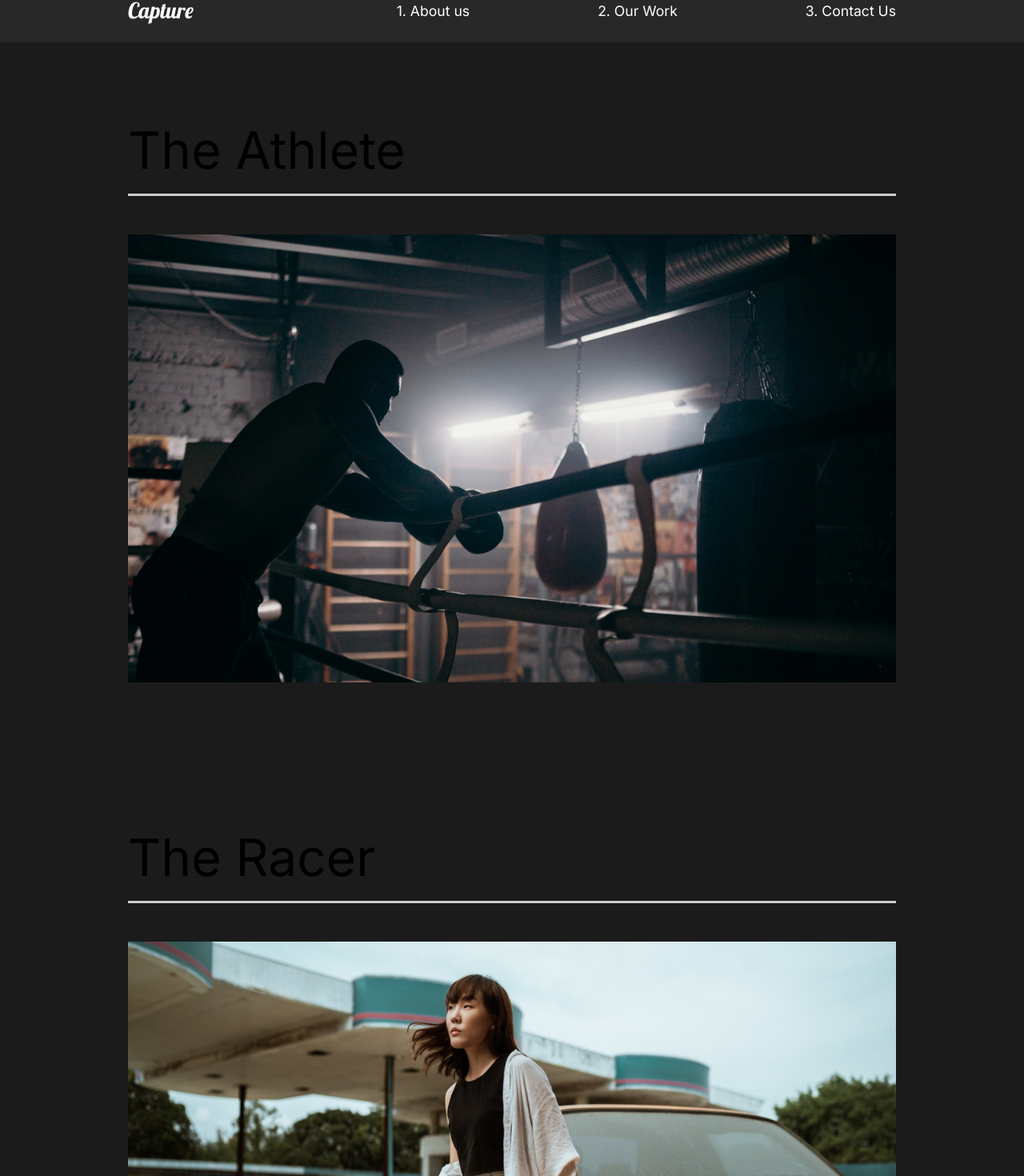
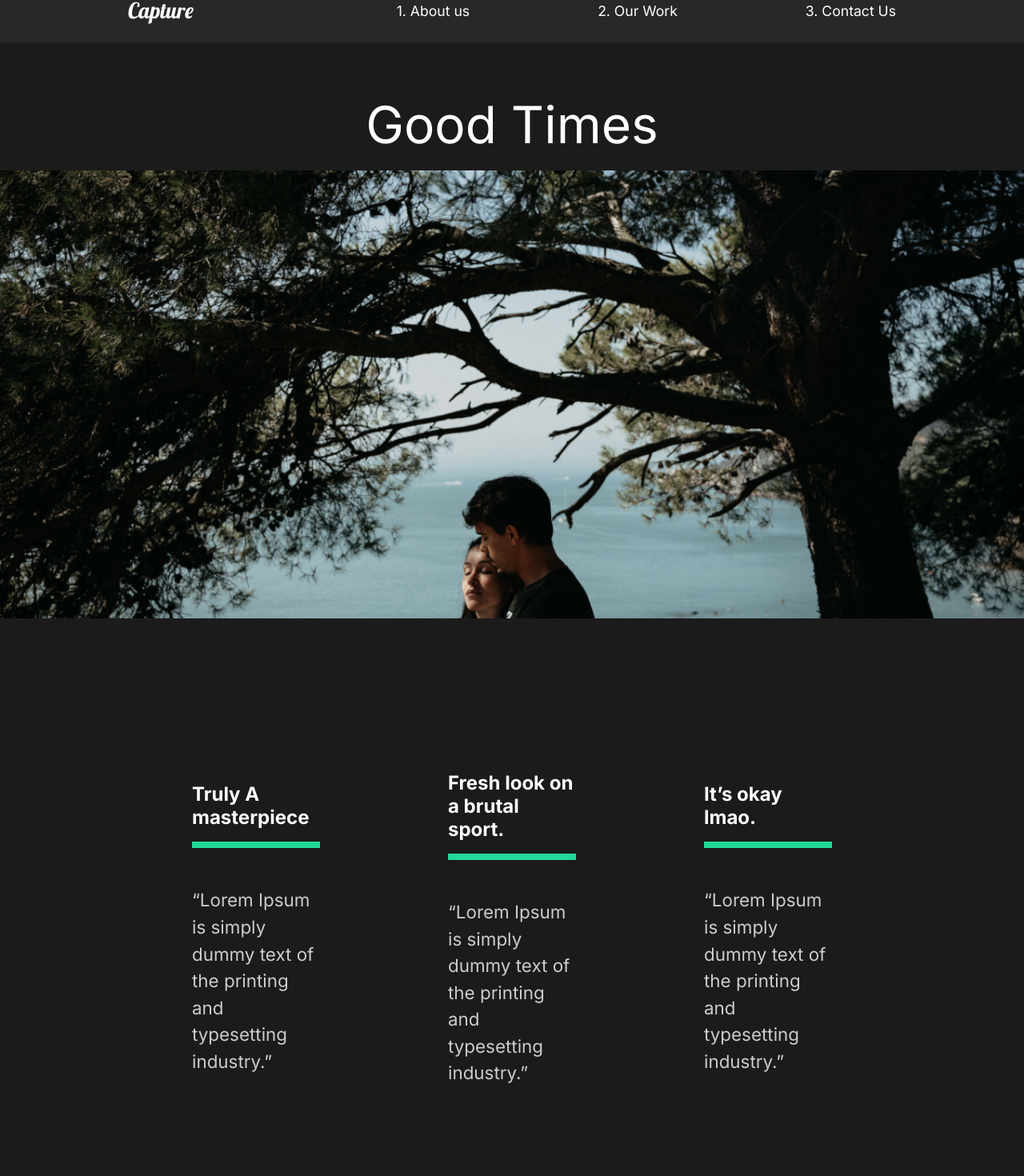
Before and after one commit to Roman-Krytskyi/react-capture, a React (Create React App) app: page /work/good-times in a window 1280 px wide. Shown: the part 27-1497 px from the top of the page at 80% size. Built offline with nearby package versions, Linux system fonts and the light colour scheme.

Commit message:
Movie Detail films added

```diff
--- a/src/App.js
+++ b/src/App.js
@@ -5,6 +5,7 @@
 import OurWork from './pages/OurWork';
 import ContactUs from './pages/ContactUs';
 import Nav from './components/Nav';
+import MovieDetail from './pages/MovieDetail';
 //Router
 import { Switch, Route } from 'react-router-dom';
 
@@ -17,8 +18,11 @@
         <Route path="/" exact>
           <AboutUs />
         </Route>
-        <Route path="/work">
+        <Route path="/work" exact>
           <OurWork />
+        </Route>
+        <Route path="/work/:id">
+          <MovieDetail />
         </Route>
         <Route path="/contacts">
           <ContactUs />
--- /dev/null
+++ b/src/movieState.js
@@ -0,0 +1,81 @@
+//Import Images
+import athlete from './img/athlete-small.png';
+import goodtimes from './img/goodtimes-small.png';
+import theracer from './img/theracer-small.png';
+import athlete2 from './img/athlete2.png';
+import goodtimes2 from './img/good-times2.jpg';
+import theracer2 from './img/the-racer2.jpg';
+
+export const MovieState = () => {
+  return [
+    {
+      title: 'The Athlete',
+      mainImg: athlete,
+      secondaryImg: athlete2,
+      url: '/work/the-athlete',
+      awards: [
+        {
+          title: 'Truly A masterpiece',
+          description:
+            '“Lorem Ipsum is simply dummy text of the printing and typesetting industry.”',
+        },
+        {
+          title: 'Fresh look on a brutal sport.',
+          description:
+            '“Lorem Ipsum is simply dummy text of the printing and typesetting industry.”',
+        },
+        {
+          title: 'It’s okay lmao.',
+          description:
+            '“Lorem Ipsum is simply dummy text of the printing and typesetting industry.”',
+        },
+      ],
+    },
+    {
+      title: 'Good Times',
+      mainImg: goodtimes,
+      url: '/work/good-times',
+      secondaryImg: goodtimes2,
+      awards: [
+        {
+          title: 'Truly A masterpiece',
+          description:
+            '“Lorem Ipsum is simply dummy text of the printing and typesetting industry.”',
+        },
+        {
+          title: 'Fresh look on a brutal sport.',
+          description:
+            '“Lorem Ipsum is simply dummy text of the printing and typesetting industry.”',
+        },
+        {
+          title: 'It’s okay lmao.',
+          description:
+            '“Lorem Ipsum is simply dummy text of the printing and typesetting industry.”',
+        },
+      ],
+    },
+    {
+      title: 'The Racer',
+      mainImg: theracer,
+      url: '/work/the-racer',
+      secondaryImg: theracer2,
+      awards: [
+        {
+          title: 'Truly A masterpiece',
+          description:
+            '“Lorem Ipsum is simply dummy text of the printing and typesetting industry.”',
+        },
+        {
+          title: 'Fresh look on a brutal sport.',
+          description:
+            '“Lorem Ipsum is simply dummy text of the printing and typesetting industry.”',
+        },
+        {
+          title: 'It’s okay lmao.',
+          description:
+            '“Lorem Ipsum is simply dummy text of the printing and typesetting industry.”',
+        },
+      ],
+    },
+  ];
+};
--- /dev/null
+++ b/src/pages/MovieDetail.js
@@ -0,0 +1,109 @@
+import { useState, useEffect } from 'react';
+import styled from 'styled-components';
+import { useHistory } from 'react-router-dom';
+import { MovieState } from '../movieState';
+
+const MovieDetail = () => {
+  const history = useHistory();
+  const url = history.location.pathname;
+  const [movies, setMovies] = useState(MovieState);
+  const [movie, setMovie] = useState(null);
+
+  //UseEffect
+  useEffect(() => {
+    const currentMovie = movies.filter((stateMovie) => stateMovie.url === url);
+    setMovie(currentMovie[0]);
+  }, [movies, url]);
+
+  return (
+    <>
+      {movie && (
+        <Details>
+          <HeadLine>
+            <h2>{movie.title}</h2>
+            <img src={movie.mainImg} alt="moive" />
+          </HeadLine>
+          <Awards>
+            {movie.awards.map((award) => (
+              <Award
+                title={award.title}
+                description={award.description}
+                key={award.title}
+              />
+            ))}
+          </Awards>
+          <ImageDisplay>
+            <img src={movie.secondaryImg} alt="movie" />
+          </ImageDisplay>
+        </Details>
+      )}
+    </>
+  );
+};
+
+const Details = styled.div`
+  color: white;
+`;
+const HeadLine = styled.div`
+  min-height: 90vh;
+  padding-top: 20vh;
+  position: relative;
+  h2 {
+    position: absolute;
+    top: 10%;
+    left: 50%;
+    transform: translate(-50%, -10%);
+  }
+  img {
+    width: 100%;
+    height: 70vh;
+    object-fit: cover;
+  }
+`;
+
+const Awards = styled.div`
+  min-height: 80vh;
+  display: flex;
+  margin: 5rem 10rem;
+  align-items: center;
+  justify-content: space-around;
+`;
+
+const AwardStyle = styled.div`
+  padding: 5rem;
+  h3 {
+    font-size: 1.5rem;
+  }
+  .line {
+    width: 50%;
+    background: #23d998;
+    height: 0.5rem;
+    margin: 1rem 0rem;
+    width: 100%;
+  }
+  p {
+    padding: 2rem 0rem;
+  }
+`;
+
+const ImageDisplay = styled.div`
+  min-height: 50vh;
+  img {
+    width: 100%;
+    height: 100vh;
+    object-fit: cover;
+  }
+`;
+
+//Award Component
+const Award = ({ title, description }) => {
+  return (
+    <AwardStyle>
+      <h3>{title}</h3>
+      <div className="line"></div>
+      <p>{description}</p>
+    </AwardStyle>
+  );
+};
+
+export default MovieDetail;
--- a/src/pages/OurWork.js
+++ b/src/pages/OurWork.js
@@ -11,21 +11,21 @@
       <Movie>
         <h2>The Athlete</h2>
         <div className="line"></div>
-        <Link>
+        <Link to="/work/the-athlete">
           <img src={athlete} alt="athlete" />
         </Link>
       </Movie>
       <Movie>
         <h2>The Racer</h2>
         <div className="line"></div>
-        <Link>
+        <Link to="/work/the-racer">
           <img src={theracer} alt="theracer" />
         </Link>
       </Movie>
       <Movie>
         <h2>Good Times</h2>
         <div className="line"></div>
-        <Link>
+        <Link to="/work/good-times">
           <img src={goodtimes} alt="goodtimes" />
         </Link>
       </Movie>
```
